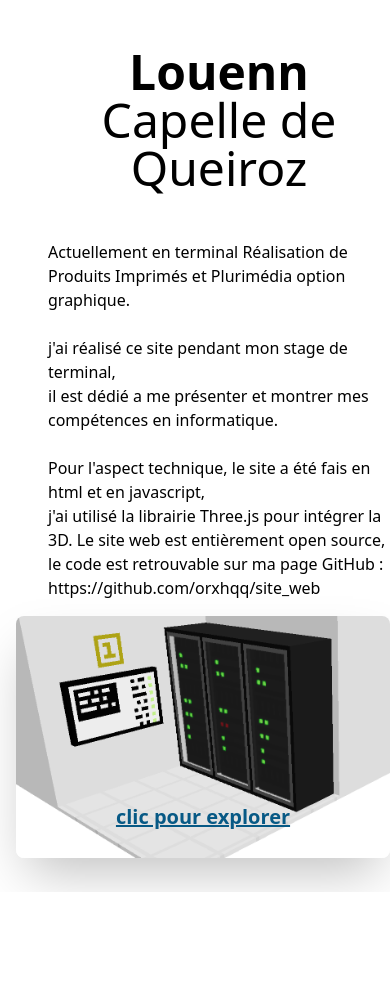
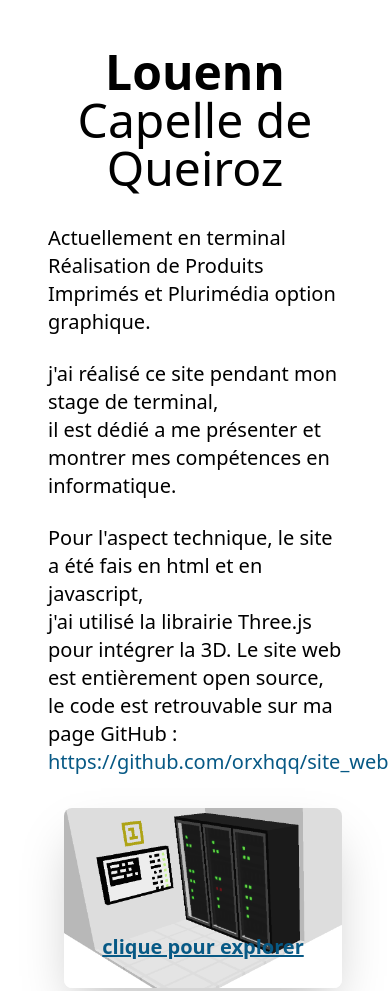
Before and after one commit to orxhqq/site_web, a website: page index.html in a window 390 px wide. Shown: the top 991 px of the page. Before the commit the page ends 892 px from the top, so only its background shows below. Drawn offline with nearby package versions, Linux system fonts and the light colour scheme.

Commit message:
réglage de la vue téléphone

```diff
--- a/index.html
+++ b/index.html
@@ -9,37 +9,38 @@
 </head>
 
 <body>
-  <div class="lg:flex min-h-screen space-y-4 space-x-4">
+  <div class="p-12 lg:flex min-h-screen space-y-8 space-x-4">
     <div class="lg:w-1/2">
-      <div class="text-5xl text-center mt-12 ml-12">
+      <div class="text-5xl text-center ">
         <h1 class="font-bold">Louenn </h1>
         <h1> Capelle de Queiroz</h1>
 
 
       </div>
-      <div class=" ml-12 mt-12">
+      <div class=" text-xl mt-8">
         <p>Actuellement en terminal Réalisation de Produits Imprimés et Plurimédia
           option
           graphique.</p>
-        <p class="mt-6">j'ai réalisé ce site pendant mon stage de terminal,<br> il est dédié a me présenter et montrer mes compétences en informatique.<br>
-          <br>
-          Pour l'aspect technique, le site a été fais en html et en javascript,<br> j'ai utilisé la librairie
+        <p class="mt-6">j'ai réalisé ce site pendant mon stage de terminal,<br> il est dédié a me présenter et montrer
+          mes compétences en informatique.<br></p>
+        <p class="mt-6"> Pour l'aspect technique, le site a été fais en html et en javascript,<br> j'ai utilisé la librairie
           Three.js pour intégrer la 3D.
           Le site web est entièrement open source,<br> le code est retrouvable sur ma page GitHub : <a
-            href="https://github.com/orxhqq/site_web">https://github.com/orxhqq/site_web</a></p>
+            class="text-sky-800" href="https://github.com/orxhqq/site_web">https://github.com/orxhqq/site_web</a></p>
       </div>
     </div>
 
 
-  <div class="lg:w-1/2 flex right-5 flex-col justify-center">
-    <div class="relative">
+    <div class="lg:w-1/2 ">
+      <div class="relative">
 
 
-    <div class=" bottom-0 inset-x-0 absolute flex flex-col mb-2 gap-y-2 items-center font-bold text-xl   ">
-      <a class="animate-bounce underline px-4 py-2 transition ease-in-out delay-150 text-sky-800 rounded-lg hover:-translate-y-1 hover:scale-110 hover:bg-sky-800 hover:text-white duration-300"
-        href="three_js/index.html">clic pour explorer</a>
+        <div class=" bottom-0 inset-x-0 absolute flex flex-col mb-2 gap-y-2 items-center font-bold text-xl   ">
+          <a class="animate-bounce underline px-4 py-2 transition ease-in-out delay-150 text-sky-800 rounded-lg hover:-translate-y-1 hover:scale-110 hover:bg-sky-800 hover:text-white duration-300"
+            href="three_js/index.html">clique pour explorer</a>
+        </div>
+        <img class="rounded-lg shadow-2xl " src="/img/Screenshot_20220401_172628.png">
+      </div>
     </div>
-    <img class="rounded-lg shadow-2xl " src="/img/Screenshot_20220401_172628.png">
-  </div>    </div>
-</div>
+  </div>
 </body>
```
Also changed, not shown: three_js/index.html (+1 -1 lines).
